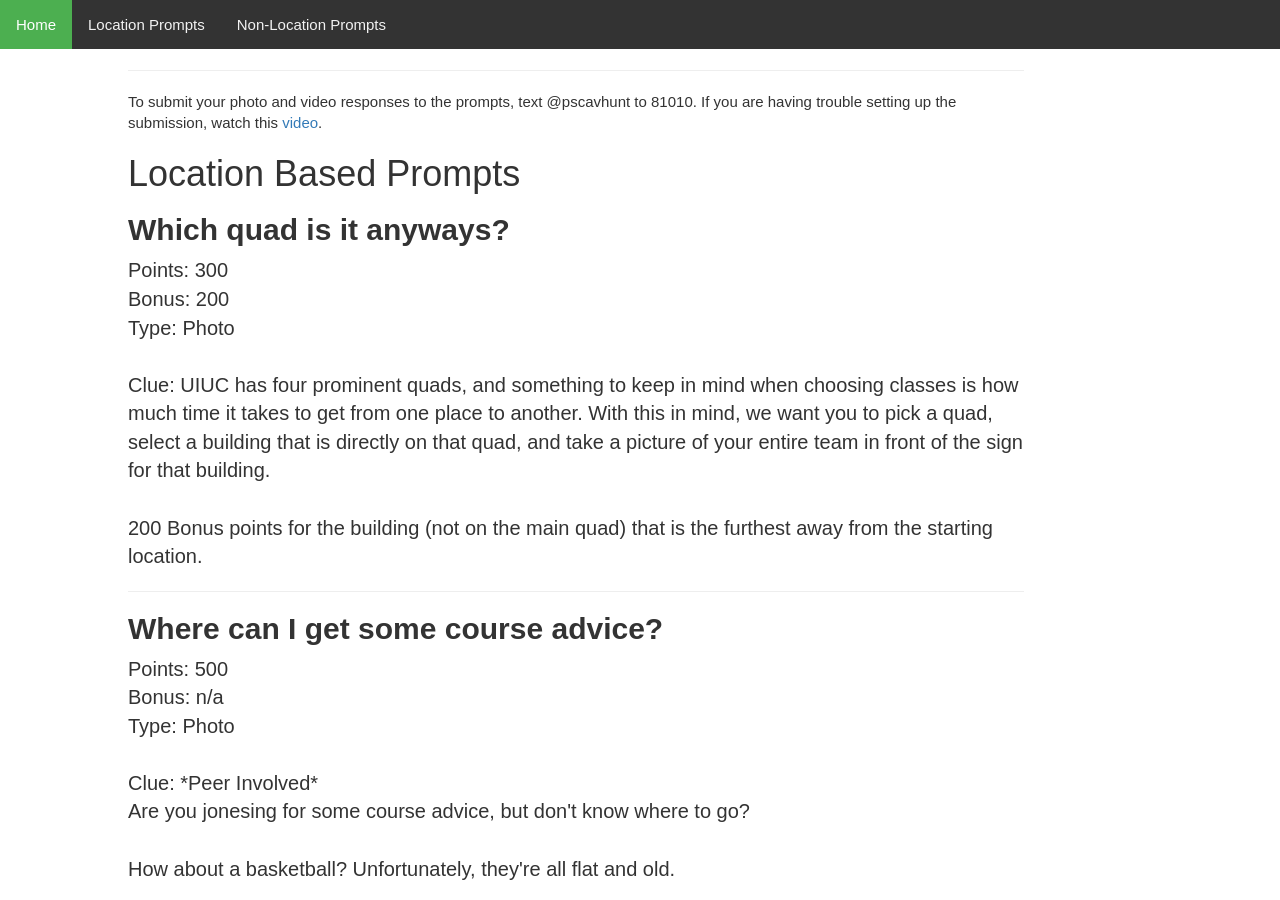
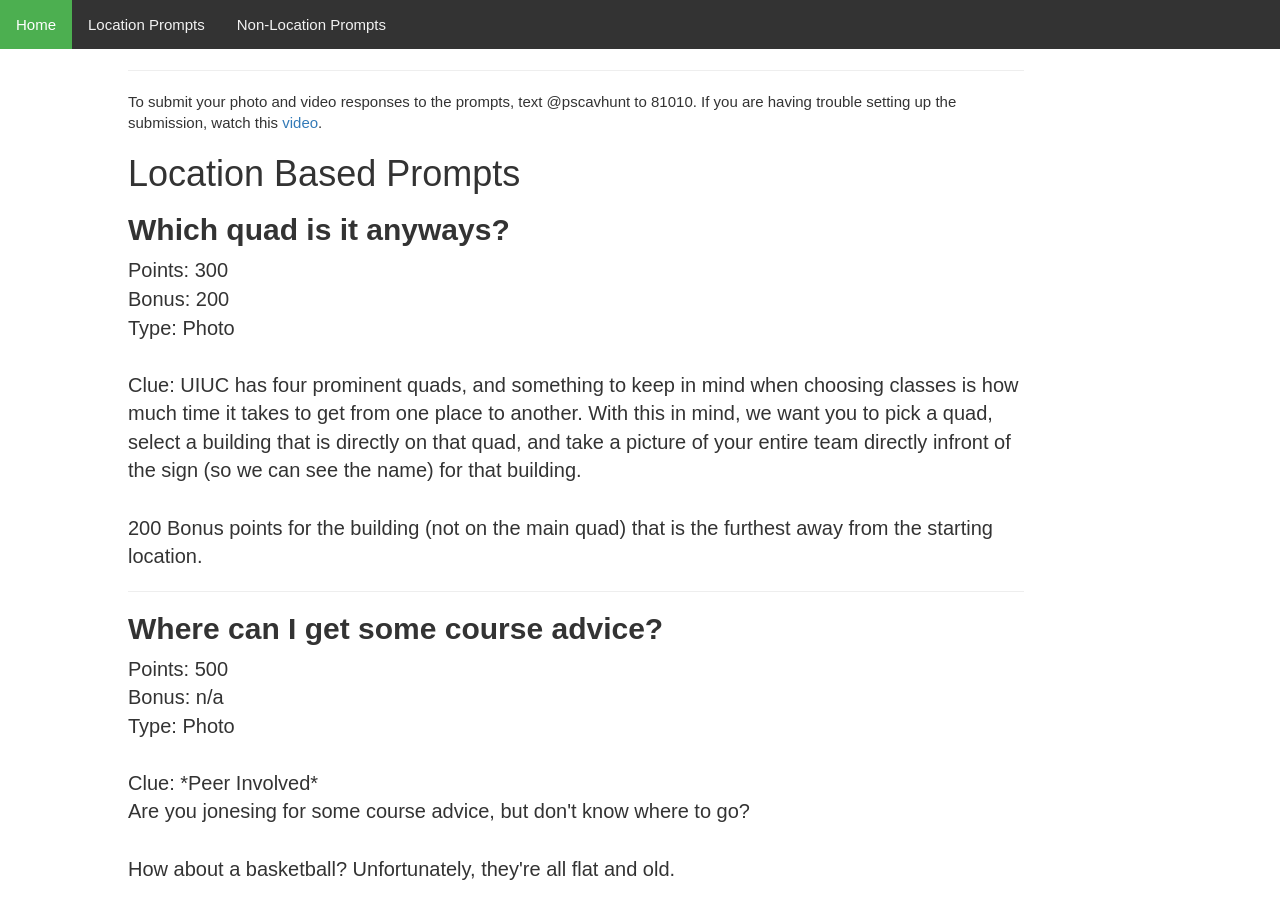
Before and after one commit to nsryan2/scav_hunt, a Jekyll site: the page built from loc_prompts.html, in a window 1280 px wide and 900 px high. Built offline with Jekyll 4.4.1, drawn with Linux system fonts in a browser that asks for light colours; nearby versions of some CDN libraries.

Commit message:
Update loc_prompts.html

```diff
--- a/loc_prompts.html
+++ b/loc_prompts.html
@@ -56,7 +56,7 @@ title: Location Based Prompts
     Clue: UIUC has four prominent quads, and something to keep in mind when choosing
     classes is how much time it takes to get from one place to another. With this in mind,
     we want you to pick a quad, select a building that is directly on that quad, and
-    take a picture of your entire team in front of the sign for that building.
+    take a picture of your entire team directly infront of the sign (so we can see the name) for that building.
     <br><br>
     200 Bonus points for the building (not on the main quad) that is the furthest away
     from the starting location.
```
